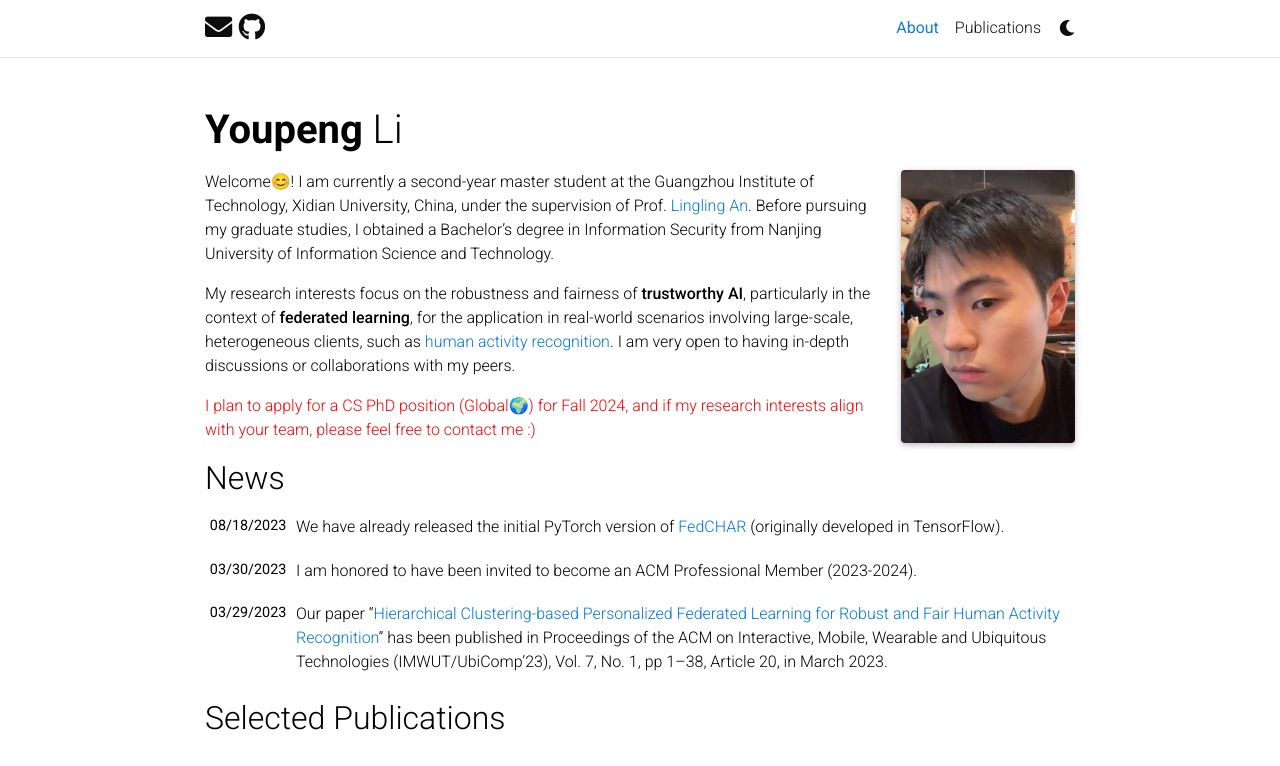
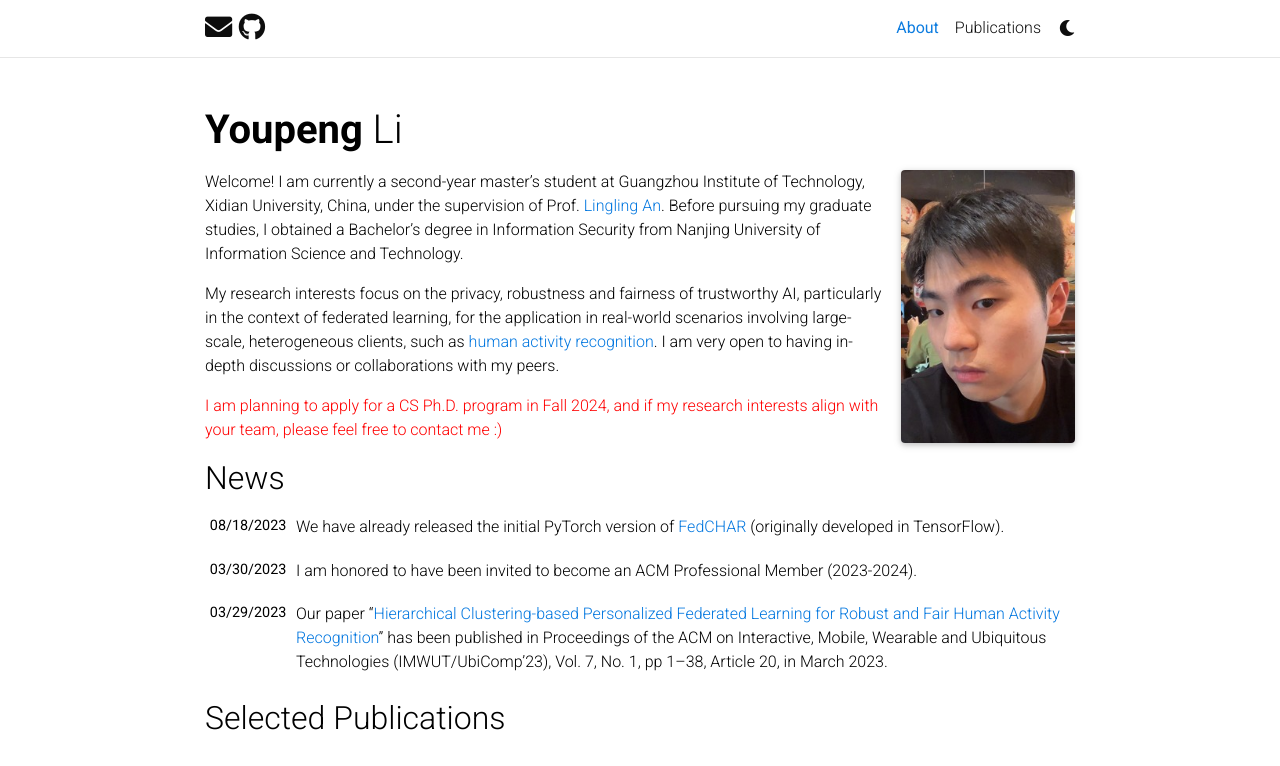
Before and after one commit to youpengl/youpengl.github.io, a Jekyll site: the page built from _pages/about.md, in a window 1280 px wide and 1036 px high, cut to the strip 0-766 px from the top of the window. Built offline with Jekyll 4.4.1, drawn with Linux system fonts in a browser that asks for light colours; full-size pictures stand in for the smaller copies a plugin makes; comment, search, counter and statistics services are not loaded; a style sheet for code colours, icons or effects is not loaded.

Commit message:
update aboutme

```diff
--- a/_pages/about.md
+++ b/_pages/about.md
@@ -15,8 +15,8 @@ selected_papers: true # includes a list of papers marked as "selected={true}"
 social: true  # includes social icons at the bottom of the page
 ---
 
-Welcome😊! I am currently a second-year master student at the Guangzhou Institute of Technology, Xidian University, China, under the supervision of Prof. [Lingling An](https://scholar.google.com/citations?hl=zh-CN&user=DZuZUBYAAAAJ&view_op=list_works&sortby=pubdate). Before pursuing my graduate studies, I obtained a Bachelor's degree in Information Security from Nanjing University of Information Science and Technology.
+Welcome! I am currently a second-year master's student at Guangzhou Institute of Technology, Xidian University, China, under the supervision of Prof. [Lingling An](https://scholar.google.com/citations?hl=zh-CN&user=DZuZUBYAAAAJ&view_op=list_works&sortby=pubdate). Before pursuing my graduate studies, I obtained a Bachelor's degree in Information Security from Nanjing University of Information Science and Technology.
 
-My research interests focus on the robustness and fairness of **trustworthy AI**, particularly in the context of **federated learning**, for the application in real-world scenarios involving large-scale, heterogeneous clients, such as [human activity recognition](https://dl.acm.org/doi/pdf/10.1145/3580795). I am very open to having in-depth discussions or collaborations with my peers.
+My research interests focus on the privacy, robustness and fairness of trustworthy AI, particularly in the context of federated learning, for the application in real-world scenarios involving large-scale, heterogeneous clients, such as [human activity recognition](https://dl.acm.org/doi/pdf/10.1145/3580795). I am very open to having in-depth discussions or collaborations with my peers.
 
-<span style="color:red"> I plan to apply for a CS PhD position (Global🌍) for Fall 2024, and if my research interests align with your team, please feel free to contact me :)
+<span style="color:red"> I am planning to apply for a CS Ph.D. program in Fall 2024, and if my research interests align with your team, please feel free to contact me :)
```
